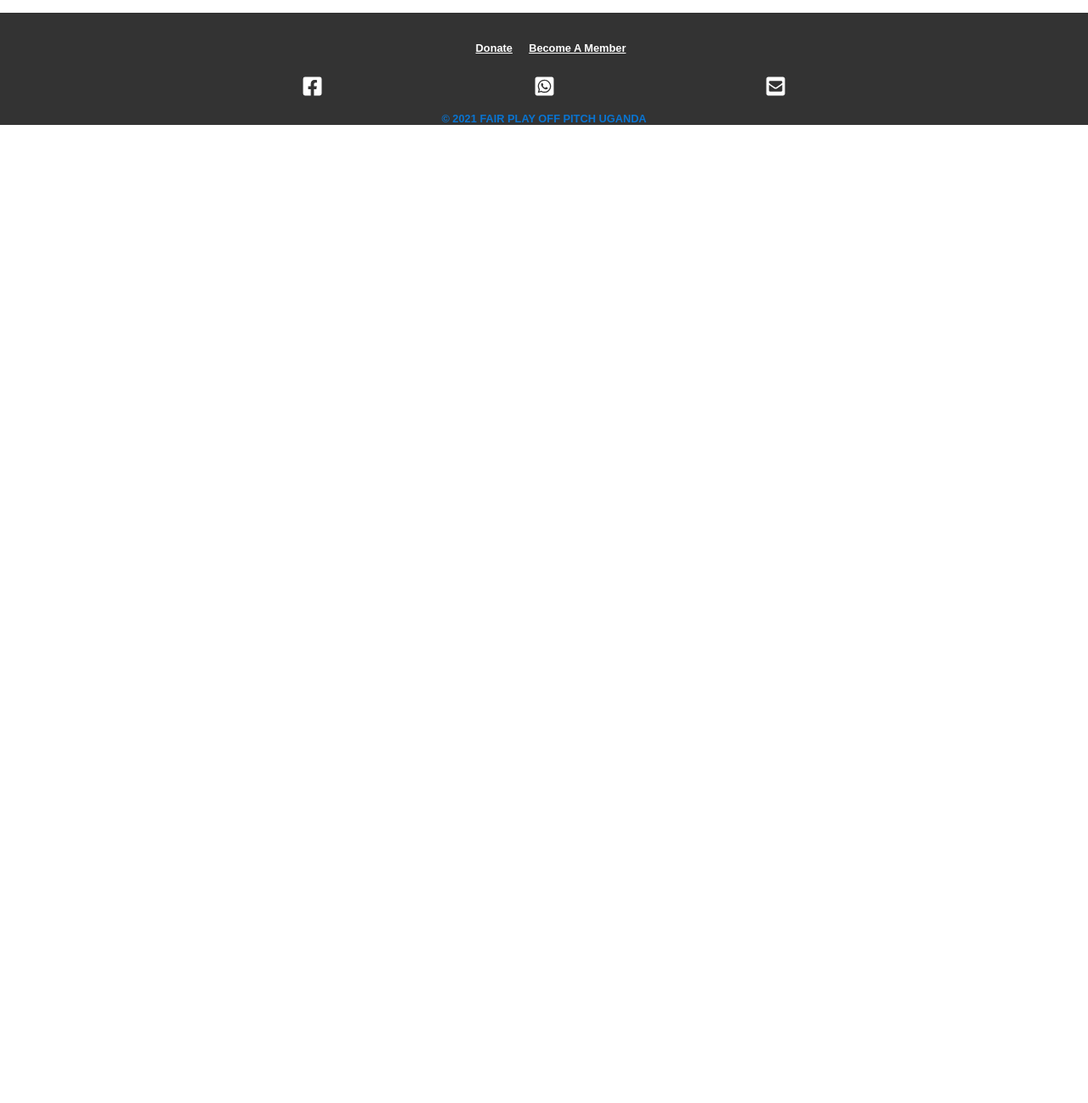
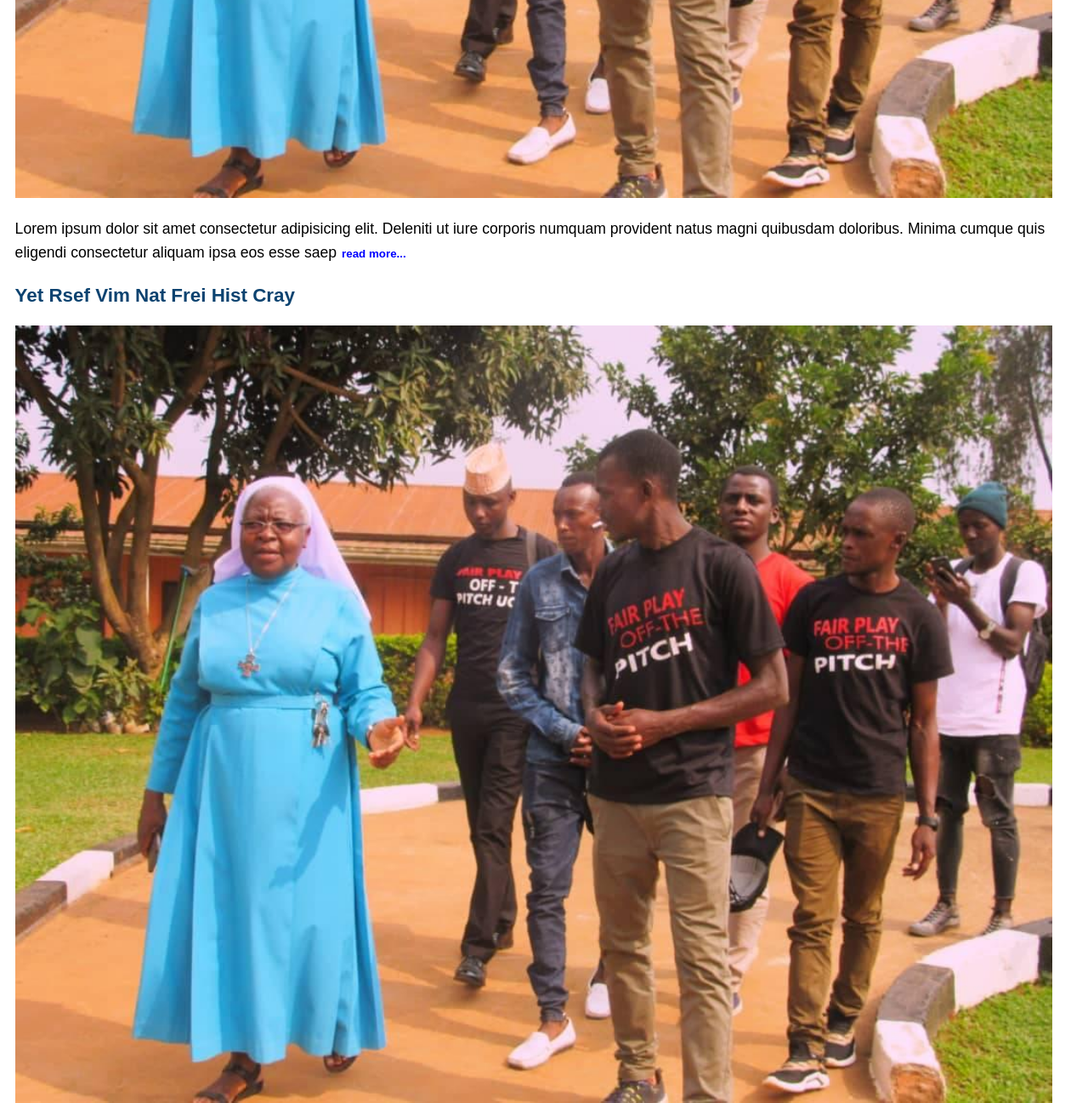
Before and after one commit to mubarak96-max/fairplay, a Gatsby site: page /events in a window 1280 px wide. Shown: the part 3009-4307 px from the top of the page at 85% size. Before the commit the page ends 3156 px from the top, so only its background shows below. Built offline with nearby package versions, Linux system fonts and the light colour scheme; Gatsby itself is replaced by a stand-in of ours.

Commit message:
Made changes

```diff
--- a/src/pages/events.js
+++ b/src/pages/events.js
@@ -11,7 +11,7 @@
     return (
         <div className="event">
             <h3>Yet Rsef Vim Nat Frei Hist Cray</h3>
-            <img src="/image-11.jpg" alt=""/>
+            <img src="/image-11.jpg" alt="" width="98%"/>
             <p>{readMore ? info : `${info.substring(0,200)}`}
                 <button onClick={()=>setReadMore(!readMore)}>{readMore ? "...show less" : "read more..."}</button>
             </p>
@@ -50,6 +50,7 @@
             <SingleEvent/>
             <SingleEvent/>
             <SingleEvent/>
+            <SingleEvent/>
         </section>
         </Layout>
         </>
```
